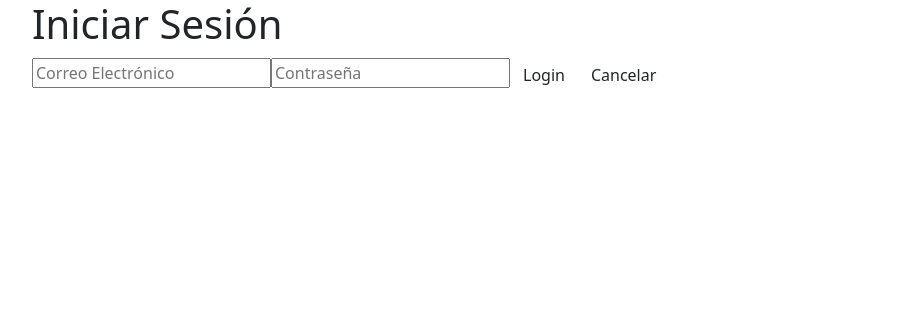
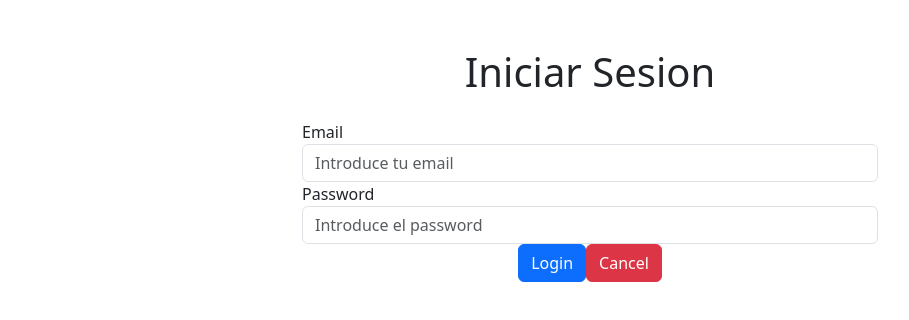
Before and after one commit to carniDev/app-nutricionalFront-new, an Angular app: page /login in a window 1280 px wide. Shown: the top 320 px of the page, without its empty margins (50-959 px from the left). Built offline with nearby package versions, Linux system fonts and the light colour scheme.

Commit message:
registrar y login implementado falta la autentificacion mediante spring security

```diff
--- a/src/app/components/login/login.component.css
+++ b/src/app/components/login/login.component.css
@@ -0,0 +1,3 @@
+.container {
+    max-width: 600px;
+}
--- a/src/app/components/login/login.component.html
+++ b/src/app/components/login/login.component.html
@@ -1,12 +1,18 @@
-<div class="container">
-    <h1>Iniciar Sesión</h1>
-    <form id="login-form">
-
-        <input [(ngModel)]="usuario.email" name="email" type="text" id="email" placeholder="Correo Electrónico"
-            required>
-        <input [(ngModel)]="usuario.password" name="password" type="password" id="password" placeholder="Contraseña"
-            required>
-        <button type="submit" class="btn" (click)="login()">Login</button>
-        <a routerLink="../" class="btn cancel">Cancelar</a>
+<div class="container my-5">
+    <h1 class="mb-4 text-center">Iniciar Sesion</h1>
+    <form (ngSubmit)="login()">
+        <div class="form-group">
+            <label for="email">Email</label>
+            <input type="email" [(ngModel)]="usuario.email" name="email" class="form-control" id="email" aria-describedby="emailHelp"
+                placeholder="Introduce tu email">
+        </div>
+        <div class="form-group">
+            <label for="password">Password</label>
+            <input type="password" [(ngModel)]="usuario.password" name="password" class="form-control" id="password" placeholder="Introduce el password">
+        </div>
+        <div class="d-flex justify-content-center">
+            <button type="submit" class="btn btn-primary">Login</button>
+            <button type="button" class="btn btn-danger">Cancel</button>
+        </div>
     </form>
 </div>
```
Also changed, not shown: src/app/components/dashboard/dashboard.component.ts (+5 -6 lines).
